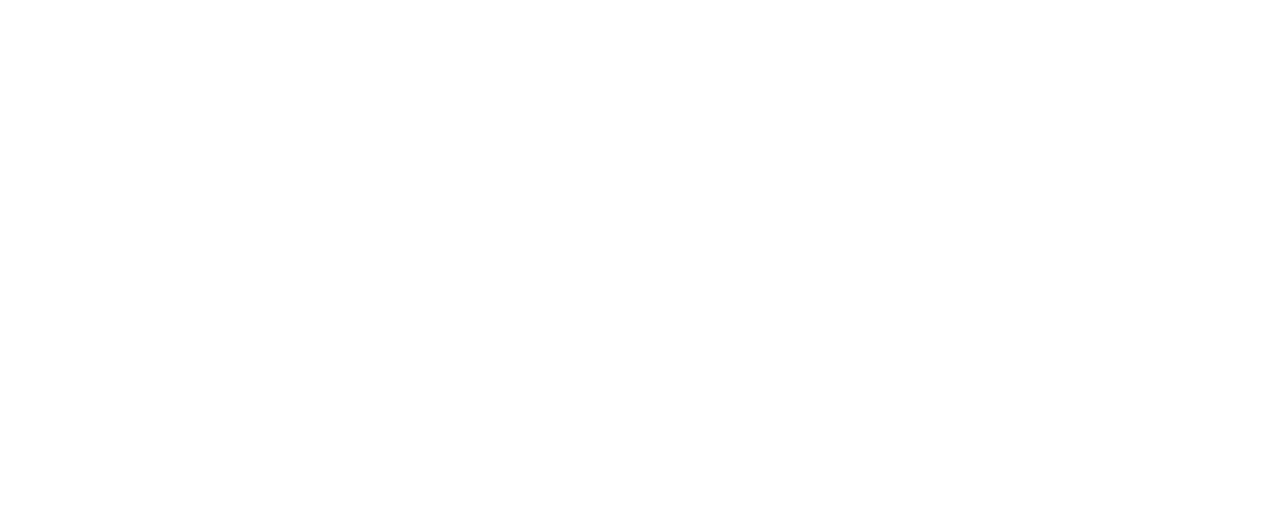
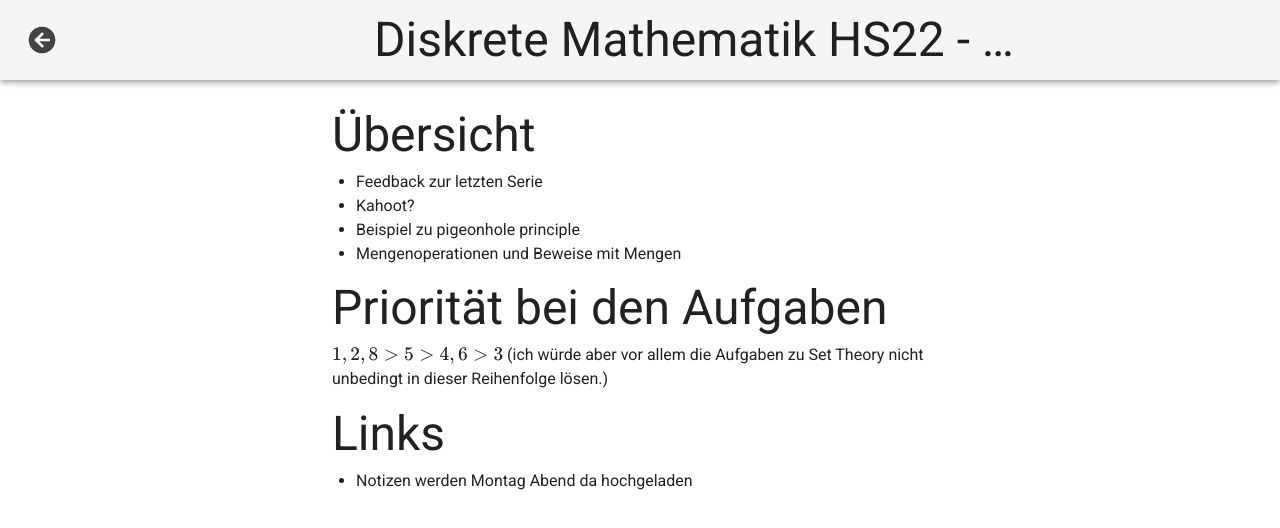
Before and after one commit to HumbleCatcher/eth-homepage, a Nuxt app: page /dm2022/week/4 in a window 1280 px wide. Before the commit this address had no page. Shown: the top 528 px of the page. Built offline with nearby package versions, Linux system fonts and the light colour scheme.

Commit message:
prepare page for week 4

```diff
--- a/pages/dm2022/index.vue
+++ b/pages/dm2022/index.vue
@@ -92,6 +92,9 @@
       <li>
         <NuxtLink to="/dm2022/week/3"> Woche 3 </NuxtLink>
       </li>
+      <li>
+        <NuxtLink to="/dm2022/week/4"> Woche 4 </NuxtLink>
+      </li>
     </ul>
   </default-layout>
 </template>
--- /dev/null
+++ b/pages/dm2022/week/4.vue
@@ -0,0 +1,29 @@
+<template>
+  <default-layout title="Diskrete Mathematik HS22 - Woche 4" back="/dm2022">
+    <h3>Übersicht</h3>
+    <ul>
+      <li>Feedback zur letzten Serie</li>
+      <li>Kahoot?</li>
+      <li>Beispiel zu pigeonhole principle</li>
+      <li>Mengenoperationen und Beweise mit Mengen</li>
+    </ul>
+    <h3>Priorität bei den Aufgaben</h3>
+    <span v-html="$katex('1, 2, 8 > 5 > 4, 6 > 3')"></span>
+    (ich würde aber vor allem die Aufgaben zu Set Theory nicht unbedingt in
+    dieser Reihenfolge lösen.)
+    <h3>Links</h3>
+    <ul>
+      <li>Notizen werden Montag Abend da hochgeladen</li>
+    </ul>
+  </default-layout>
+</template>
+
+<script lang="ts">
+import Vue from "vue";
+
+export default Vue.extend({
+  mounted() {},
+});
+</script>
+
+<style lang="sass" scoped></style>
```
